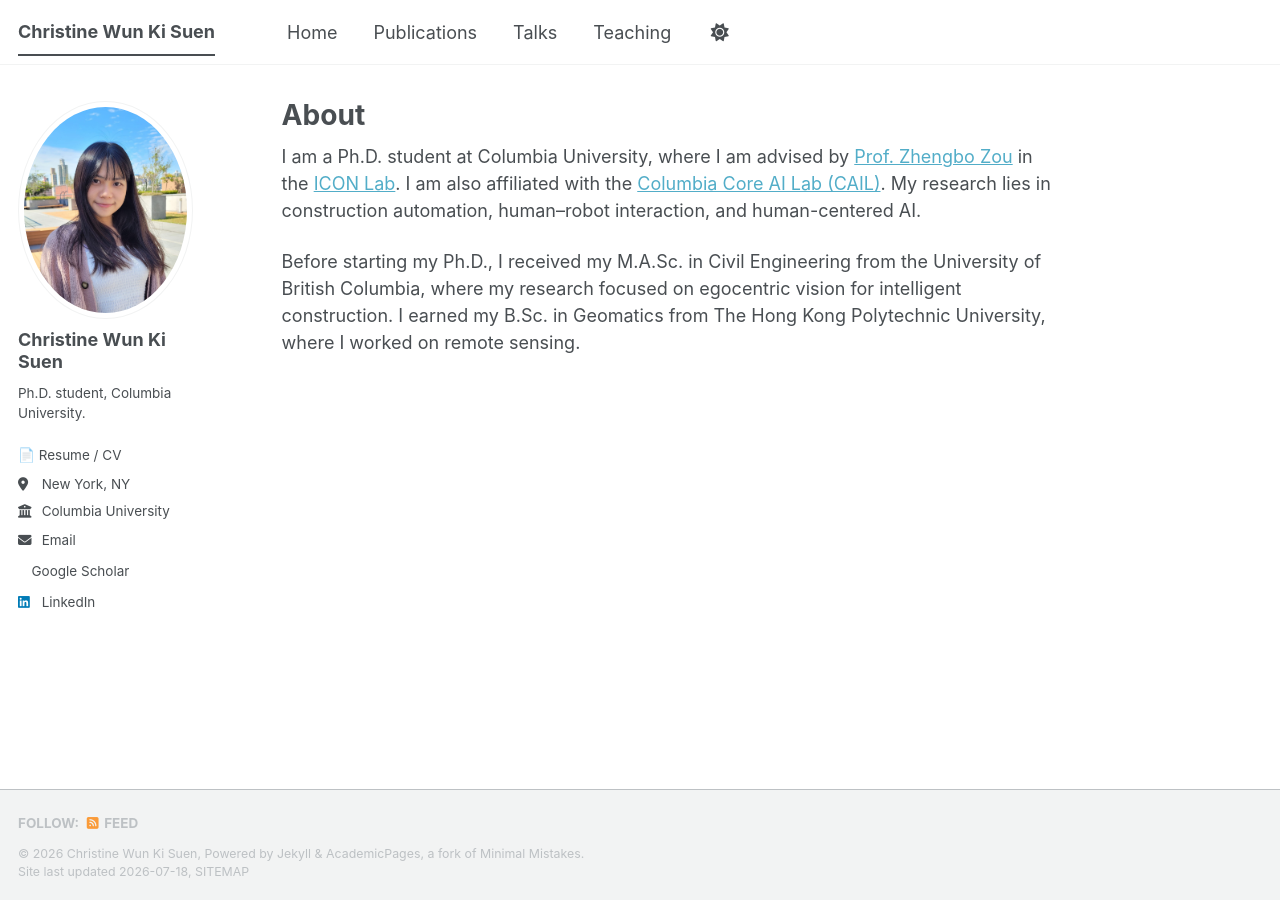
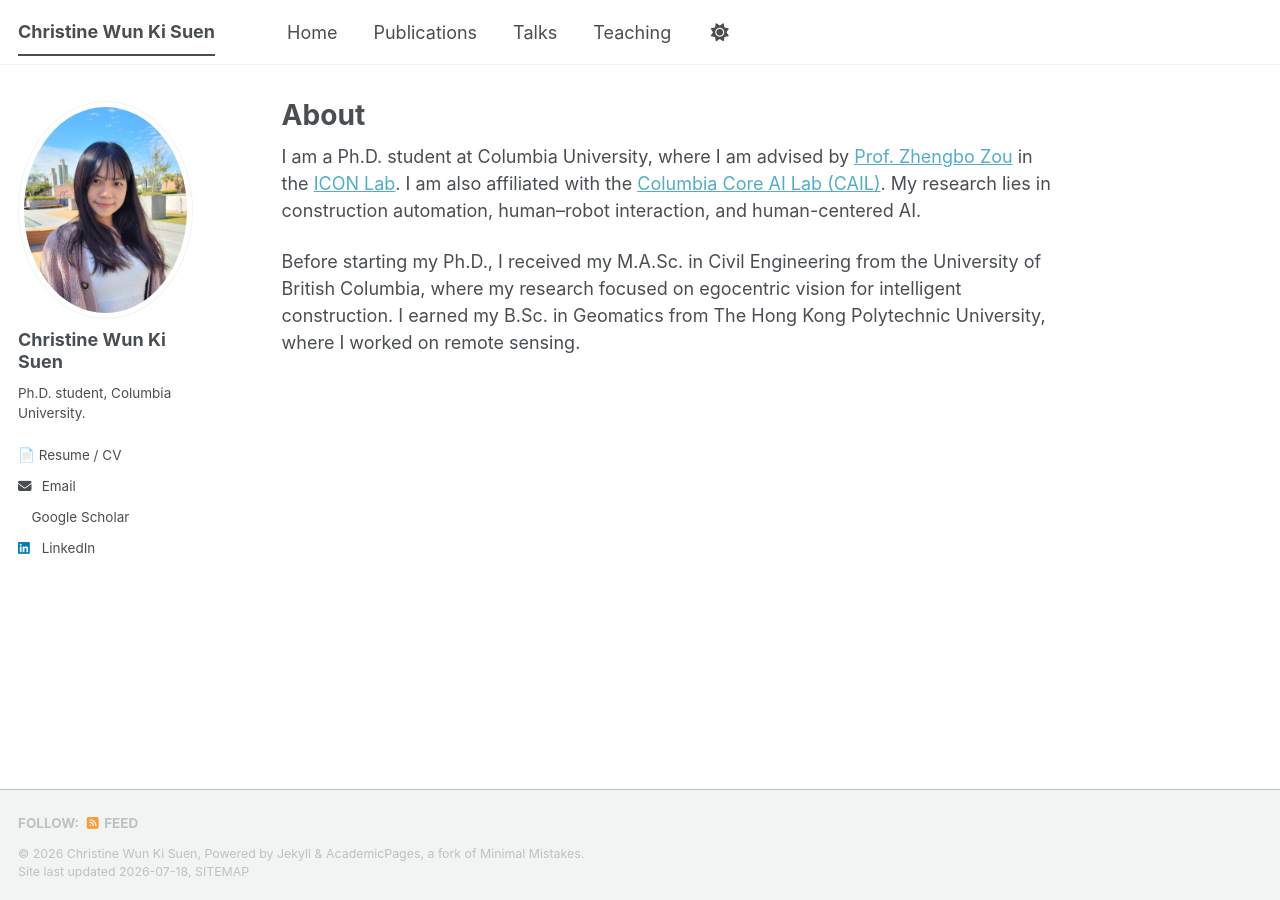
Before and after one commit to christine715/personal-website, a Jekyll site: the page built from _pages/about.md, in a window 1280 px wide. Built offline with Jekyll 4.4.1, drawn with Linux system fonts in a browser that asks for light colours; a style sheet for code colours, icons or effects is not loaded.

Commit message:
Update _config.yml

```diff
--- a/_config.yml
+++ b/_config.yml
@@ -23,8 +23,6 @@ author:
   avatar: "profile.jpg"
   name: "Christine Wun Ki Suen"
   bio: "Ph.D. student, Columbia University."
-  location: "New York, NY"
-  employer: "Columbia University"
   email: "christinesuen715@gmail.com"
   linkedin: "www.linkedin.com/in/christine-wun-ki-suen-4a1256222"
   googlescholar : "https://scholar.google.com/citations?hl=en&user=ADGdQioAAAAJ"
```
